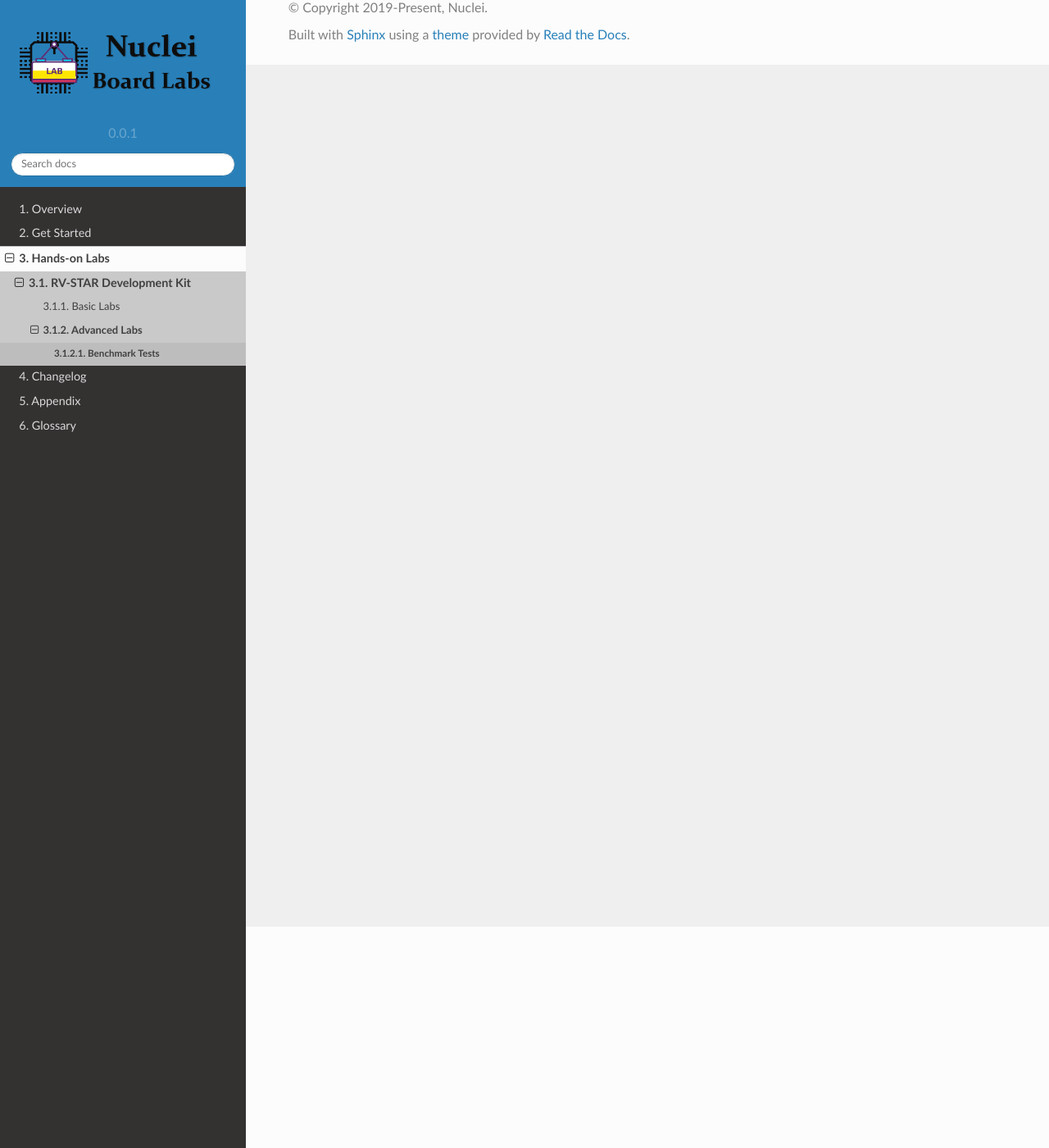
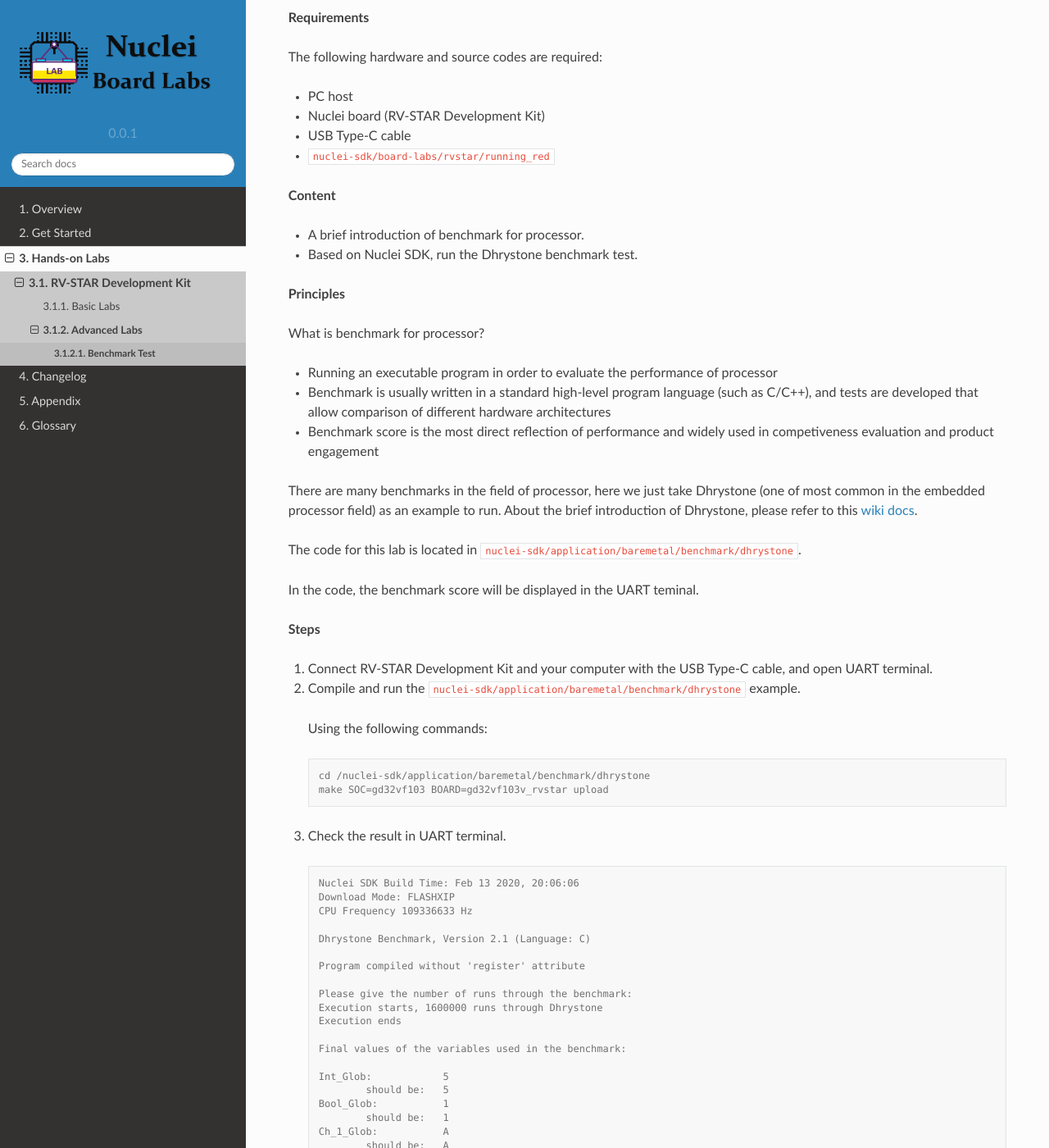
Before and after one commit to Nuclei-Software/nuclei-board-labs, a Sphinx documentation site: the page built from doc/source/labs/rvstar/level2/lab2_1.rst, in a window 1280 px wide and 1400 px high, scrolled down 270 px. Shown: the whole window at 82% size. Built offline with Sphinx 7.4.7 and the Read the Docs theme 2.0.0, drawn with Linux system fonts in a browser that asks for light colours; some of the changed text lies outside the part shown.

Commit message:
update overview and lab2_1, correct the make command used in sdk

```diff
--- a/doc/source/labs/rvstar/level1/lab1_1.rst
+++ b/doc/source/labs/rvstar/level1/lab1_1.rst
@@ -61,7 +61,7 @@ In the code, the number of on-board User Key(PA0-WKUP) pressed is counted, the s
     .. code-block:: console
 
        cd /nuclei-sdk/board-labs/rvstar/running_red
-       make BOARD=rvstar run
+       make SOC=gd32vf103 BOARD=gd32vf103v_rvstar upload
 
 * |ses|
 
--- a/doc/source/labs/rvstar/level1/lab1_2.rst
+++ b/doc/source/labs/rvstar/level1/lab1_2.rst
@@ -59,7 +59,7 @@ The program flow is shown below: (TBD)
     .. code-block:: console
 
        cd /nuclei-sdk/board-labs/rvstar/timer_pwm
-       make BOARD=rvstar run
+       make SOC=gd32vf103 BOARD=gd32vf103v_rvstar upload
 
 * |ses|
 
--- a/doc/source/labs/rvstar/level1/lab1_3.rst
+++ b/doc/source/labs/rvstar/level1/lab1_3.rst
@@ -90,7 +90,7 @@ The program flow is shown below:
     .. code-block:: console
 
        cd /nuclei-sdk/board-labs/rvstar/exti_key_interrupt
-       make BOARD=rvstar run
+       make SOC=gd32vf103 BOARD=gd32vf103v_rvstar upload
 
 * |ses|
 
--- a/doc/source/labs/rvstar/level1/lab1_4.rst
+++ b/doc/source/labs/rvstar/level1/lab1_4.rst
@@ -87,7 +87,7 @@ The program flow is shown below:
     .. code-block:: console
 
        cd /nuclei-sdk/board-labs/rvstar/nesting_of_interrupts
-       make BOARD=rvstar run
+       make SOC=gd32vf103 BOARD=gd32vf103v_rvstar upload
 
 * |ses|
 
--- a/doc/source/labs/rvstar/level2/lab2_1.rst
+++ b/doc/source/labs/rvstar/level2/lab2_1.rst
@@ -1,4 +1,129 @@
 .. _lab2_1:
 
-Benchmark Tests
-===============
+Benchmark Test
+==============
+
+**Purpose**
+
+- To know what benchmark for processor is
+- To know how to run Dhrystone benchmark test
+
+**Requirements**
+
+The following hardware and source codes are required:
+
+* PC host
+* Nuclei board (|rv_star|)
+* USB Type-C cable
+* ``nuclei-sdk/board-labs/rvstar/running_red``
+
+**Content**
+
+- A brief introduction of benchmark for processor.
+- Based on |nuclei_sdk|, run the Dhrystone benchmark test.
+
+**Principles**
+
+What is benchmark for processor?
+
+- Running an executable program in order to evaluate the performance of processor
+- Benchmark is usually written in a standard high-level program language (such as C/C++), and tests are developed that allow comparison of different hardware architectures
+- Benchmark score is the most direct reflection of performance and widely used in competiveness evaluation and product engagement
+
+There are many benchmarks in the field of processor, here we just take Dhrystone (one of most common in the embedded processor field) as an example to run. About the brief introduction of Dhrystone, please refer to this `wiki docs <https://en.wikipedia.org/wiki/Dhrystone>`_.
+
+The code for this lab is located in ``nuclei-sdk/application/baremetal/benchmark/dhrystone``.
+
+In the code, the benchmark score will be displayed in the UART teminal.
+
+
+**Steps**
+
+1. Connect |rv_star| and your computer with the USB Type-C cable, and open UART terminal.
+
+2. Compile and run the ``nuclei-sdk/application/baremetal/benchmark/dhrystone`` example.
+
+  Using the following commands:
+
+  .. code-block:: console
+
+     cd /nuclei-sdk/application/baremetal/benchmark/dhrystone
+     make SOC=gd32vf103 BOARD=gd32vf103v_rvstar upload
+
+3. Check the result in UART terminal.
+
+  .. code-block:: console
+
+      Nuclei SDK Build Time: Feb 13 2020, 20:06:06
+      Download Mode: FLASHXIP
+      CPU Frequency 109336633 Hz
+
+      Dhrystone Benchmark, Version 2.1 (Language: C)
+
+      Program compiled without 'register' attribute
+
+      Please give the number of runs through the benchmark:
+      Execution starts, 1600000 runs through Dhrystone
+      Execution ends
+
+      Final values of the variables used in the benchmark:
+
+      Int_Glob:            5
+              should be:   5
+      Bool_Glob:           1
+              should be:   1
+      Ch_1_Glob:           A
+              should be:   A
+      Ch_2_Glob:           B
+              should be:   B
+      Arr_1_Glob[8]:       7
+              should be:   7
+      Arr_2_Glob[8][7]:    1600010
+              should be:   Number_Of_Runs + 10
+      Ptr_Glob->
+        Ptr_Comp:          536883352
+              should be:   (implementation-dependent)
+        Discr:             0
+              should be:   0
+        Enum_Comp:         2
+              should be:   2
+        Int_Comp:          17
+              should be:   17
+        Str_Comp:          DHRYSTONE PROGRAM, SOME STRING
+              should be:   DHRYSTONE PROGRAM, SOME STRING
+      Next_Ptr_Glob->
+        Ptr_Comp:          536883352
+              should be:   (implementation-dependent), same as above
+        Discr:             0
+              should be:   0
+        Enum_Comp:         1
+              should be:   1
+        Int_Comp:          18
+              should be:   18
+        Str_Comp:          DHRYSTONE PROGRAM, SOME STRING
+              should be:   DHRYSTONE PROGRAM, SOME STRING
+      Int_1_Loc:           5
+              should be:   5
+      Int_2_Loc:           13
+              should be:   13
+      Int_3_Loc:           7
+              should be:   7
+      Enum_Loc:            1
+              should be:   1
+      Str_1_Loc:           DHRYSTONE PROGRAM, 1'ST STRING
+              should be:   DHRYSTONE PROGRAM, 1'ST STRING
+      Str_2_Loc:           DHRYSTONE PROGRAM, 2'ND STRING
+              should be:   DHRYSTONE PROGRAM, 2'ND STRING
+
+       (*) User_Cycle for total run through Dhrystone with loops 1600000:
+      726400102
+             So the DMIPS/MHz can be caculated by:
+             1000000/(User_Cycle/Number_Of_Runs)/1757 = 1.253639 DMIPS/MHz
+
+**Exercises**
+
+Try to create you own application to run more other benchmarks in |nuclei_core|.
+
+.. note::
+
+  You can find more tests in ``nuclei-sdk/application``, have a try.
--- a/doc/source/overview/overview.rst
+++ b/doc/source/overview/overview.rst
@@ -20,7 +20,9 @@ The architecture of Nuclei Board Labs are shown in the block diagram below.
 
    Architecture of Nuclei Board Labs
 
-The labs are developed based on the `Nuclei Software Development Kit (Nuclei SDK) <https://github.com/Nuclei-Software/nuclei-sdk>`__ which is an open software platform to facilitate the development of embedded systems based on |nuclei_core|.
+The labs are developed based on the `Nuclei Software Development Kit (Nuclei SDK) <https://github.com/Nuclei-Software/nuclei-sdk>`__ which is an open software platform to facilitate the software development of systems based on |nuclei_core|.
+
+In |nuclei_sdk|, the `Nuclei MCU Software Interface Standard (NMSIS) <https://github.com/Nuclei-Software/NMSIS>`__  is a vendor-independent hardware abstraction layer for micro-controllers that are based on |nuclei_core|.
 
 This handbook only introduces how to run the applications in Nuclei board labs, if you want to get more details about |nuclei_sdk| and |nuclei_core|, please click the links in the following table to get the corresponding online docs.
 
```
Also changed, not shown: other parts of doc/source/labs/rvstar/level1/lab1_2.rst (+1 -1 lines), other parts of doc/source/overview/overview.rst (+1 -1 lines), doc/source/asserts/medias/overview_fig1.jpg.
